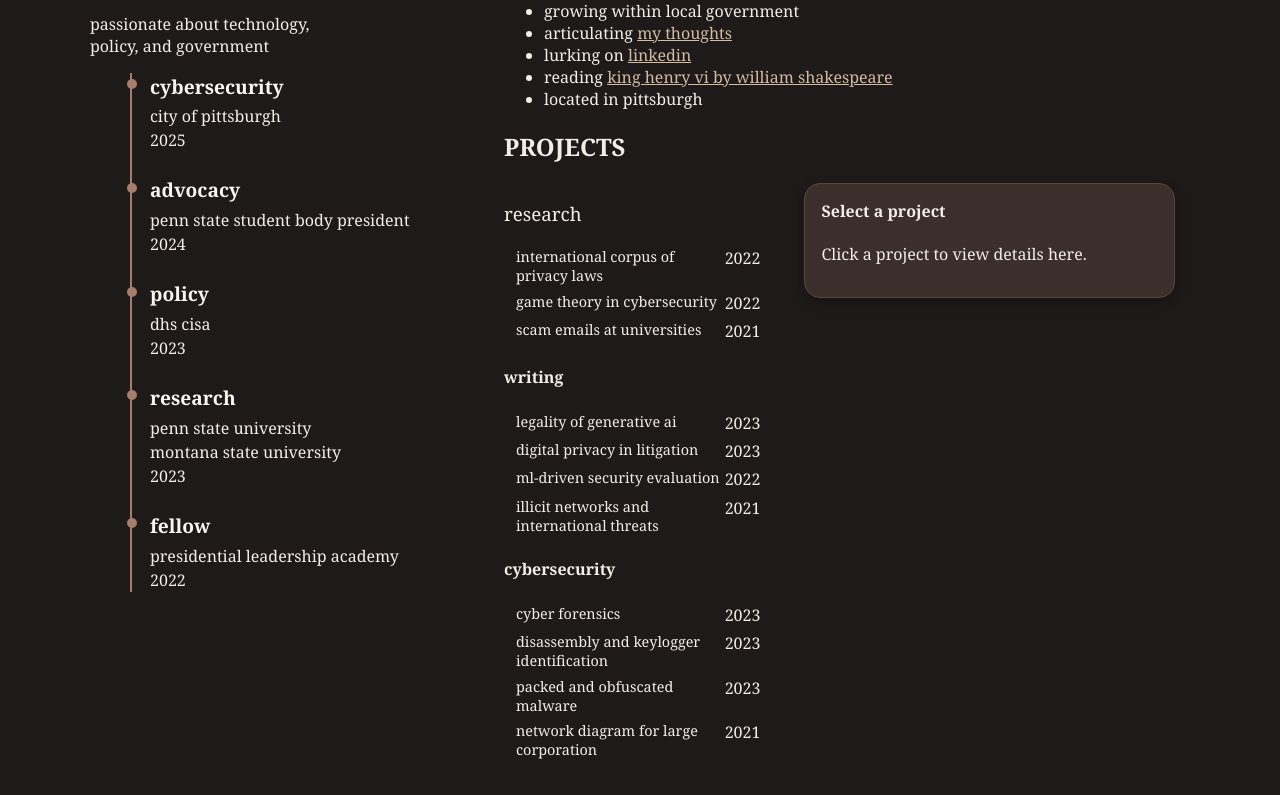
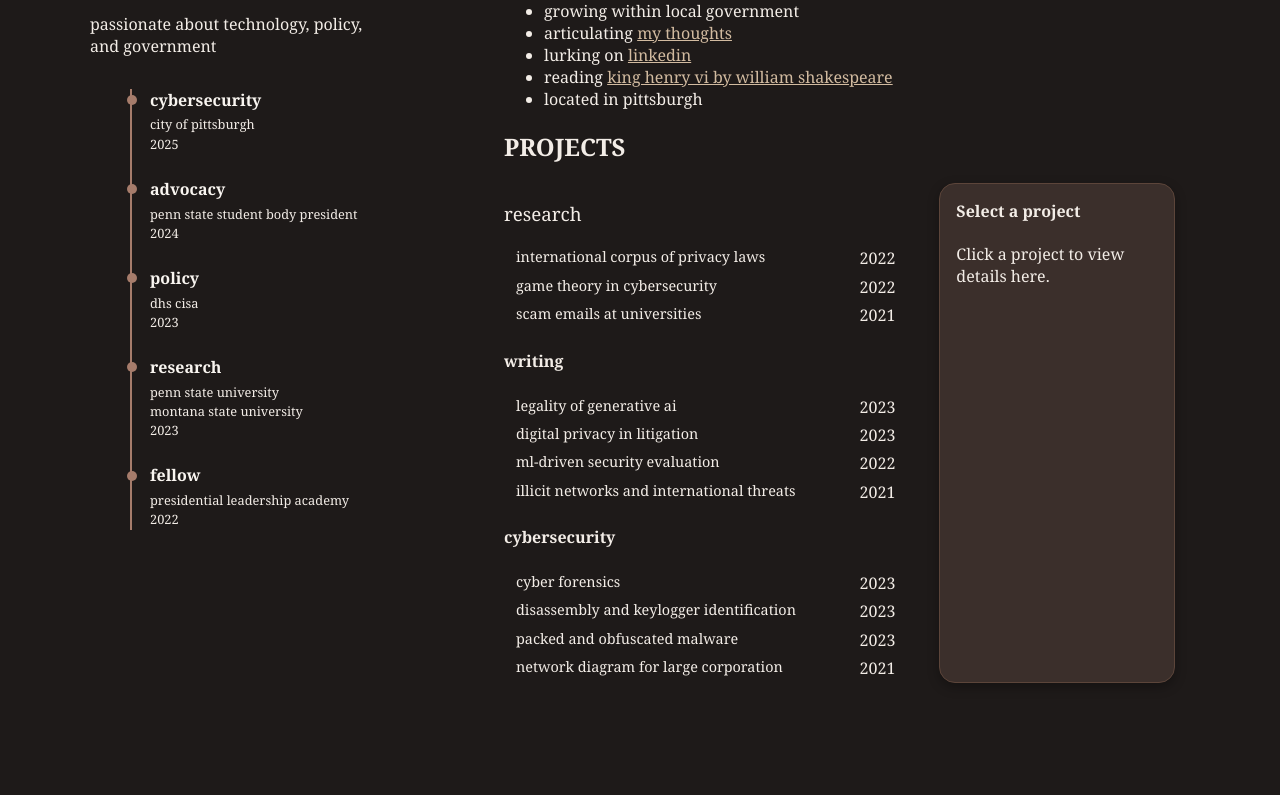
Before and after one commit to etain821/my-website, a plain HTML site: page index.html in a window 1280 px wide. Shown: the part 105-900 px from the top of the page. After the commit the page ends 820 px from the top, so only its background shows below. Drawn offline with Linux system fonts and the light colour scheme.

Commit message:
Update HTML and CSS for layout fix

```diff
--- a/index.html
+++ b/index.html
@@ -11,7 +11,7 @@
   <div class="container">
     <aside class="sidebar">
       <h1>Nora O'Toole</h1>
-      <p>passionate about technology, <br>policy, and government</p>
+      <p>passionate about technology, policy,<br>and government</p>
 
       <div class="timeline">
         <div class="entry">
--- a/styles.css
+++ b/styles.css
@@ -34,6 +34,11 @@ h1, h2, h3, h4, h5, h6, p, span, li, strong, em {
   font-size: 2rem;
   margin-bottom: 0.2rem;
 }
+
+.sidebar p {
+  margin-bottom: 2rem; /* Or adjust to taste */
+}
+
 
 .timeline {
   position: relative;
@@ -74,13 +79,13 @@ h1, h2, h3, h4, h5, h6, p, span, li, strong, em {
 
 .title {
   font-weight: bold;
-  font-size: 1.2rem;
+  font-size: 1.0rem;
   color: #f9f5f0;
   margin-bottom: 0.3rem;
 }
 
 .meta {
-  font-size: 1rem;
+  font-size: .8rem;
   color: #f3ede7;
   line-height: 1.5;
 }
@@ -96,7 +101,7 @@ body {
 
 .role {
   font-weight: bold;
-  font-size: 1.1rem;
+  font-size: .85rem;
 }
 
 .hover-popup {
@@ -154,16 +159,13 @@ body {
   }
 
   .projects-wrapper {
-    display: flex;
-    flex-wrap: nowrap; /* prevent wrapping */
-    gap: 2rem;
-    align-items: flex-start; /* keep aligned at top */
-  }
+  display: flex;
+  gap: 2rem; /* optional, for spacing */
+}
 
-  .project-section {
-    flex: 1 1 300px; /* Grow, shrink, base width */
-    max-width: 40%;
-  }
+.project-section {
+  flex: 2;
+}
 
   .project-list {
     list-style: none;
```
